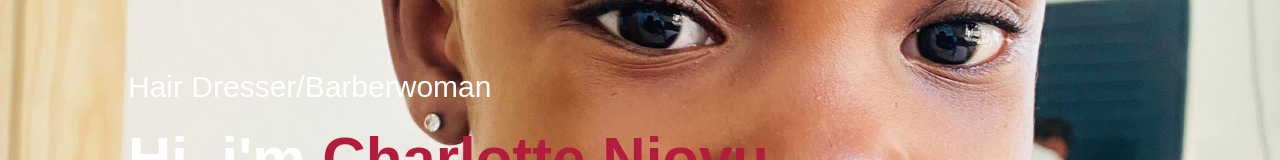
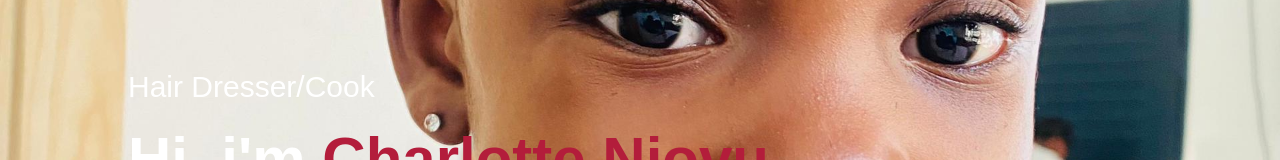
Before and after one commit to davidnjovu/charlotterhairdresser, a plain HTML site: page index.html in a window 1280 px wide. Shown: the part 190-350 px from the top of the page. Drawn offline with Linux system fonts and the light colour scheme.

Commit message:
Update index.html

```diff
--- a/index.html
+++ b/index.html
@@ -24,7 +24,7 @@
                 <i class="fas fa-bars" onclick="openmenu()"></i>
             </nav>
             <div class="header-text">
-                <p>Hair Dresser/Barberwoman</p>
+                <p>Hair Dresser/Cook</p>
                 <h1>Hi, i'm <span>Charlotte Njovu <br></span>From Lusaka</h1>
             </div>
         </div>
```
